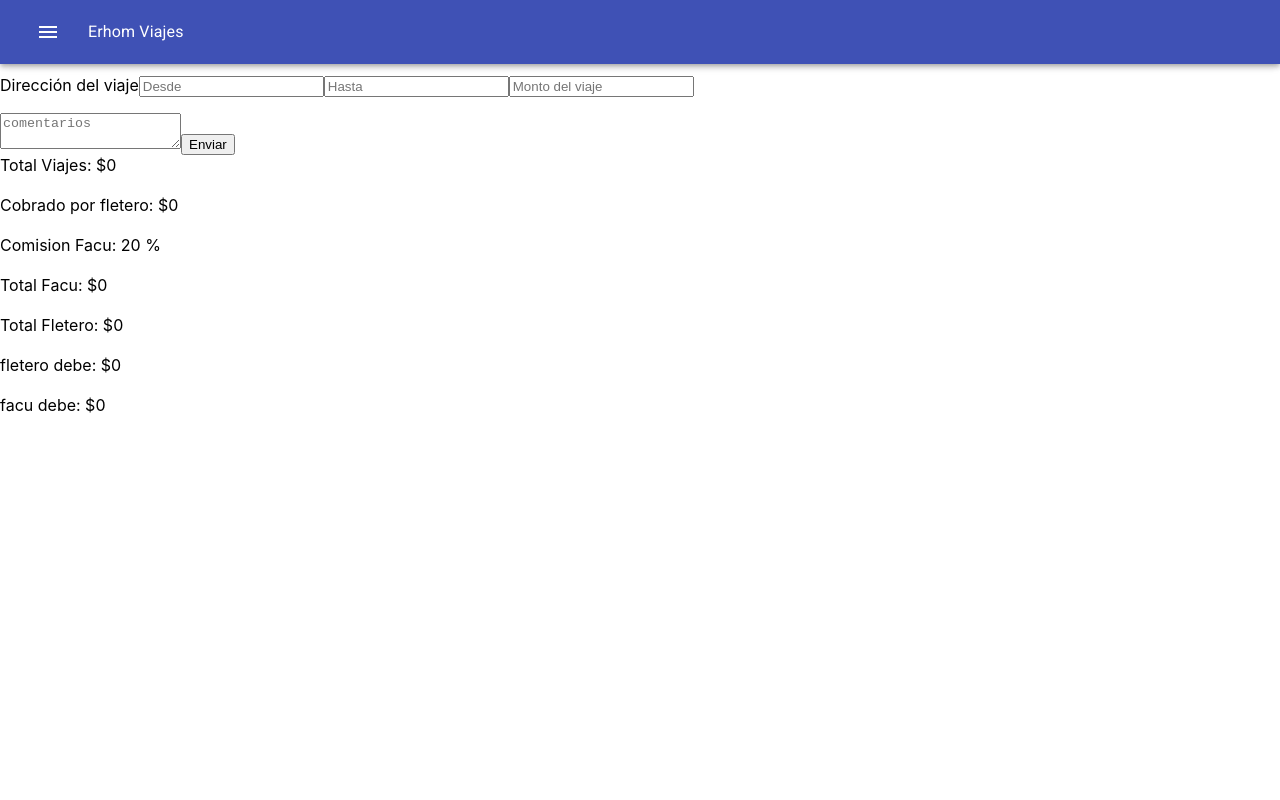
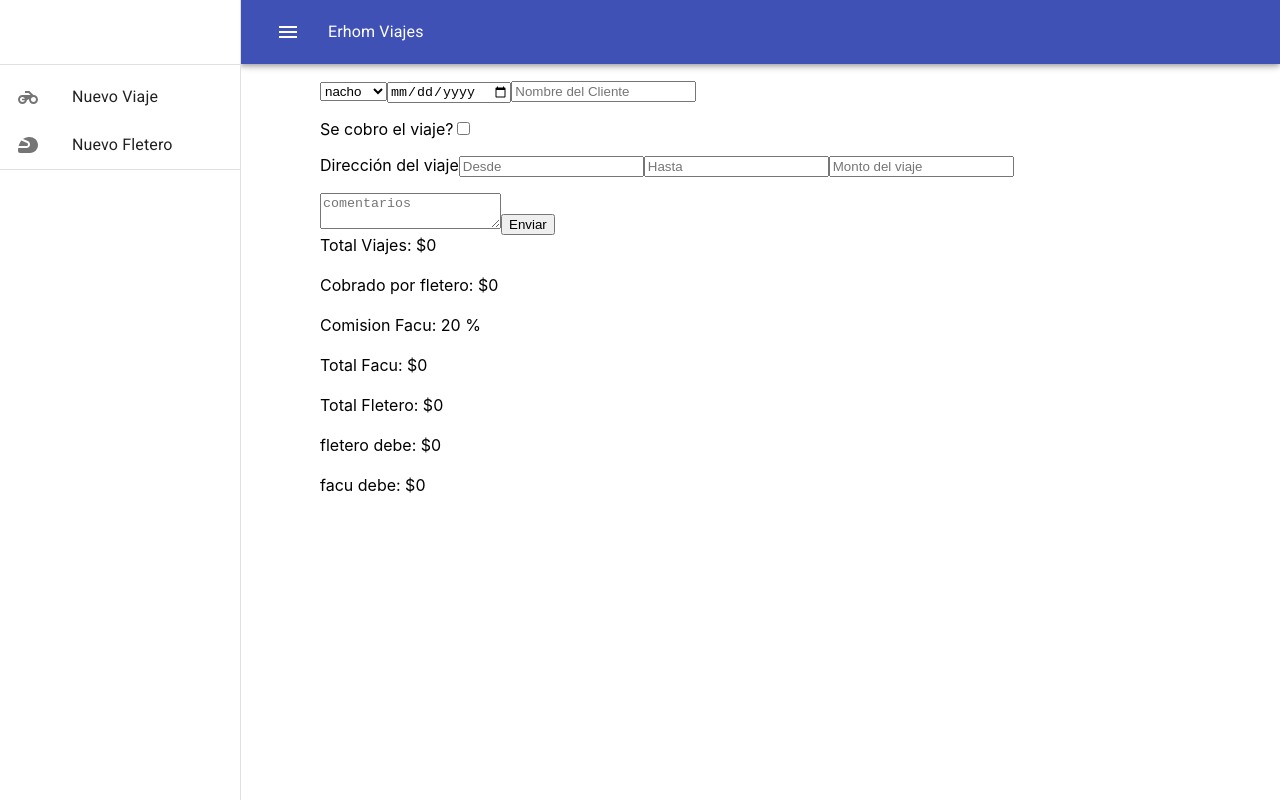
Before and after one commit to sebastian-e-vogel/erhom, a React (Create React App) app in the folder erhom-front-end/: page / in a window 1280 px wide. Built offline with nearby package versions, Linux system fonts and the light colour scheme.

Commit message:
added MenuLeft component

```diff
--- a/erhom-front-end/src/components/Container/index.js
+++ b/erhom-front-end/src/components/Container/index.js
@@ -1,39 +1,41 @@
 import React, { useState } from "react";
 import FormViajes from "../formViajes";
 import TablaViajes from "../viajes";
-import NavBar from '../navBar'
+import NavBar from "../navBar";
+import MenuLeft from '../menuLeft'
+import { makeStyles } from "@material-ui/core";
 
+const styles = makeStyles((theme) => ({
+  root: {
+    display: "flex",
+  },
+  toolbar: theme.mixins.toolbar,
+  content: {
+      flexGrow: 1,
+      padding: theme.spacing(10),
+  },
+}));
 
-import {
-    makeStyles
-} from '@material-ui/core'
-
-const styles = makeStyles(theme =>({
-    root:{
-    display: 'flex',
-}
-}))
-
-const Container = () =>{
-
+const Container = () => {
   const [viajes, setViajes] = useState([]);
 
   const handleData = (viaje) => {
     setViajes([...viajes, viaje]);
   };
 
-  const classes = styles()
+  const classes = styles();
   return (
     <div className={classes.root}>
       <NavBar />
-       <div className='container-body'>
-
+      <MenuLeft/>
+      <div className={classes.content}>
+         <div className={classes.toolbar}>
         <FormViajes data={(viaje) => handleData(viaje)} />
-      <TablaViajes viajes={viajes}/>
-
+        <TablaViajes viajes={viajes} />
          </div>
       </div>
-    )
-}
+    </div>
+  );
+};
 
 export default Container;
--- /dev/null
+++ b/erhom-front-end/src/components/menuIcons/index.js
@@ -0,0 +1,33 @@
+import React from 'react';
+import {List, ListItem, ListItemIcon, ListItemText, Divider} from '@material-ui/core'
+import MotorcycleIcon from '@material-ui/icons/Motorcycle';
+import SportsMotorsportsIcon from '@material-ui/icons/SportsMotorsports';
+
+const MenuIcons = () => {
+
+return (
+    <List component='nav'>
+    <ListItem button>
+
+        <ListItemIcon>
+            <MotorcycleIcon/>
+        </ListItemIcon>
+        <ListItemText primary="Nuevo Viaje" />
+
+    </ListItem>
+
+        <ListItem button>
+
+        <ListItemIcon>
+            <SportsMotorsportsIcon/>
+        </ListItemIcon>
+        <ListItemText primary="Nuevo Fletero" />
+
+    </ListItem>
+    <Divider/>
+
+    </List>
+)
+}
+
+ export default MenuIcons;
--- /dev/null
+++ b/erhom-front-end/src/components/menuLeft/index.js
@@ -0,0 +1,31 @@
+import React from "react";
+import MenuIcons from "../menuIcons";
+
+import { Drawer, Divider, makeStyles } from "@material-ui/core";
+
+const useStyles = makeStyles((theme) => ({
+  drawer: {
+    width: 240,
+    flexShrink: 0,
+  },
+  drawerPaper: {
+    width: 240,
+  },
+  toolbar: theme.mixins.toolbar,
+}));
+
+const MenuLeft = () => {
+  const classes = useStyles();
+  return (
+    <Drawer
+      className={classes.drawer}
+      variant="permanent"
+      classes={{ paper: classes.drawerPaper }}
+    >
+      <div className={classes.toolbar} />
+      <Divider />
+        <MenuIcons />
+    </Drawer>
+  );
+};
+export default MenuLeft;
--- a/erhom-front-end/src/components/navBar/index.js
+++ b/erhom-front-end/src/components/navBar/index.js
@@ -6,6 +6,10 @@ import MenuIcon from '@material-ui/icons/Menu'
 const useStyles = makeStyles((theme)=>({
     root:{
         marginRight: theme.spacing(2)
+    },
+    appBar: {
+        width: `calc(100% - ${240}px)`,
+        marginLeft: 240,
     }
 }))
 
@@ -13,7 +17,7 @@ const NavBar = () =>{
     const classes = useStyles()
     return (
         <div>
-        <AppBar>
+        <AppBar className={classes.appBar}>
             <Toolbar>
             <IconButton color='inherit' aria-label='menu' className={classes.root}>
             <MenuIcon/>
```
Lines whose indentation alone changed are shown as unchanged.
